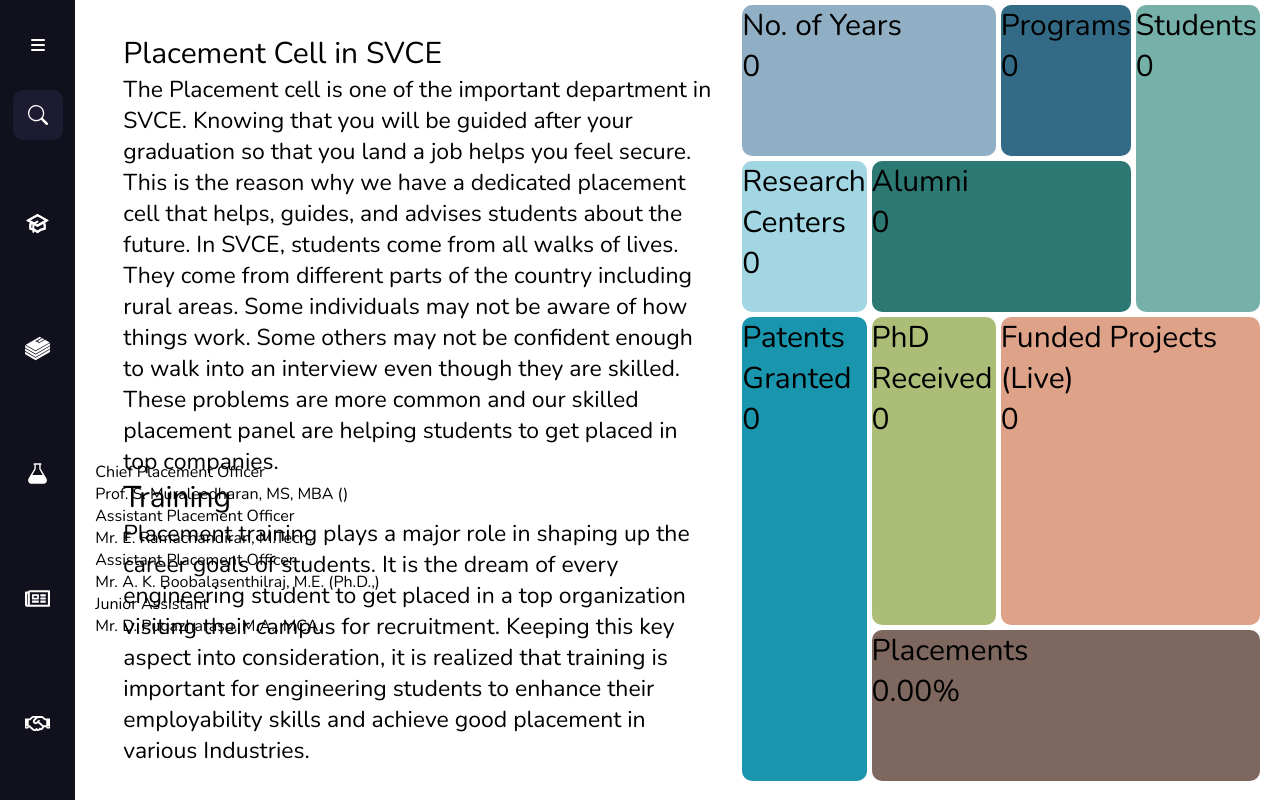
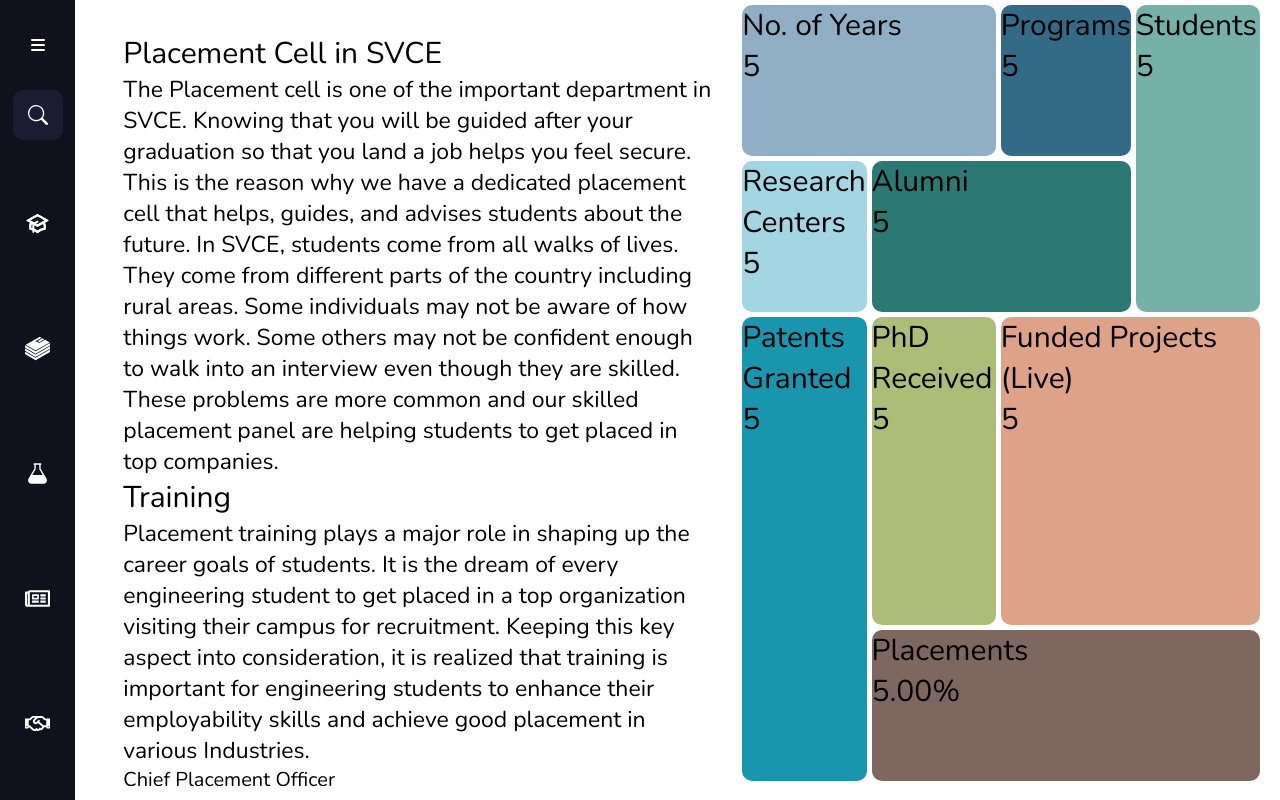
Before and after one commit to AishwaryaSubash/SVCE_Website, a Next.js app: page /Placements in a window 1280 px wide. Built offline with nearby package versions, Linux system fonts and the light colour scheme.

Commit message:
A7 commit 7

```diff
--- a/pages/Placements/Placements.module.scss
+++ b/pages/Placements/Placements.module.scss
@@ -114,11 +114,9 @@
   grid-row: 3 / span 2;
   background-color: #acbd78;
 }
-.statlist:nth-child(n) {
-}
-.counter {
-  font-size: 30px;
-  /*margin: 5px 550px 5px 550px;*/
+
+.people {
+  font-size: 20px;
 }
 
 @media screen and (max-width: 600px) {
--- a/pages/Placements/index.tsx
+++ b/pages/Placements/index.tsx
@@ -40,7 +40,6 @@
                 enhance their employability skills and achieve good placement in
                 various Industries.
               </div>
-            </div>
               <div className={styles.people}>
                 <div className={styles.p1}>
                   <div className={styles.t1}>Chief Placement Officer</div>
@@ -57,6 +56,7 @@
                 <div className={styles.p4}>
                   <div className={styles.t4}>Junior Assistant</div>
                   Mr. D. Pugazharasu, M.A., MCA.
+                </div>
               </div>
             </div>
           </div>
@@ -80,9 +80,9 @@
                   <div className={styles.statList}> {s.name}</div>
                   <div>
                     <CountUp
-                      start={0}
+                      start={5}
                       end={s.count}
-                      duration={2}
+                      duration={3}
                       decimals={s.id == 7 ? 2 : 0}
                       suffix={s.id == 7 ? "%" : ""}
                       onStart={() => console.log("hi")}
```
Lines whose indentation alone changed are shown as unchanged.
